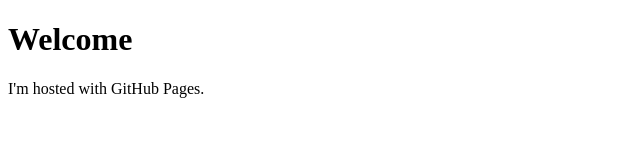
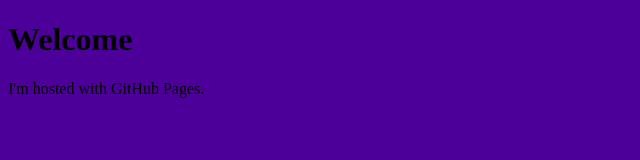
Before and after one commit to blackaosdragon/blackaosdragon.github.io, a plain HTML site: page index.html in a window 1280 px wide. Shown: the whole page, without its empty margins (0-640 px from the left). Drawn offline with Linux system fonts and the light colour scheme.

Commit message:
Cambios al css

```diff
--- a/index.html
+++ b/index.html
@@ -3,7 +3,7 @@
 <head>
     <meta charset="UTF-8">
     <meta name="viewport" content="width=device-width, initial-scale=1.0">
-    <link rel="import" href="/css/styles.css">
+    <link rel="stylesheet" type="text/css" href="css/styles.css">
     <title>Home</title>
 </head>
 <body>
```
